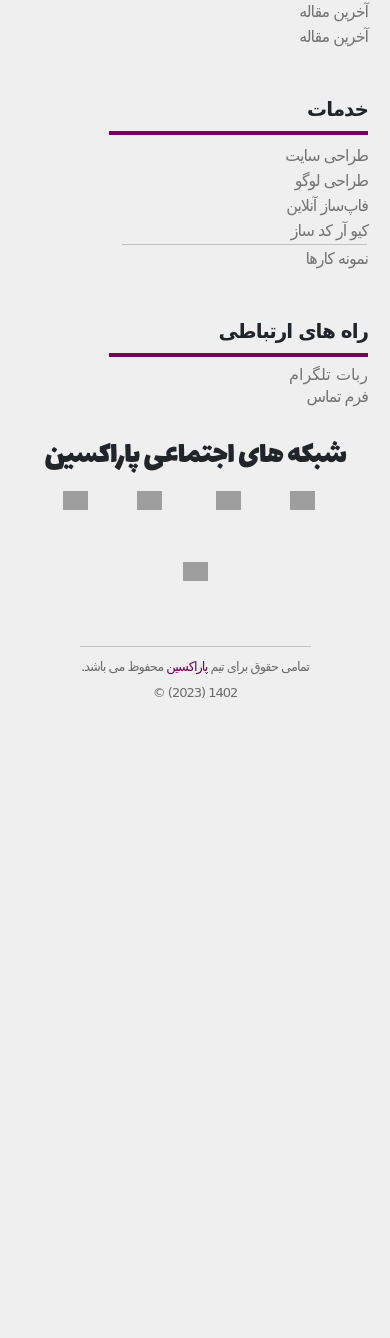
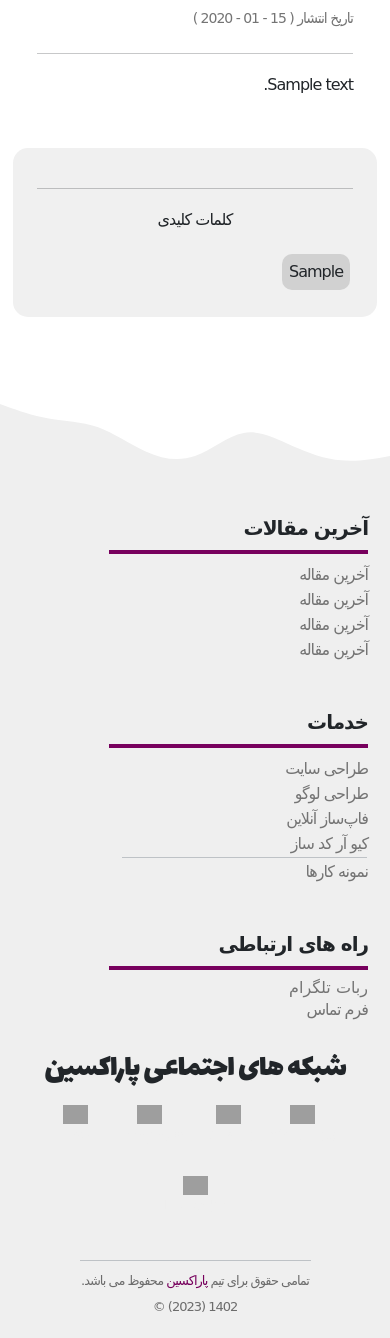
Before and after one commit to paraxin-company/paraxin, a Flask app: page /work-sample/detail/1 in a window 390 px wide. Shown: the part 379-1717 px from the top of the page. Before the commit the page ends 1077 px from the top, so only its background shows below. Run offline with Flask 3, Linux system fonts and the light colour scheme; tables that the repository leaves empty hold one stand-in row (values such as "Sample post"); some web fonts are replaced; grey boxes are pictures that could not be loaded.

Commit message:
base detail template done

```diff
--- a/code/paxi/routes.py
+++ b/code/paxi/routes.py
@@ -30,14 +30,20 @@ def weblog_detail(id):
 
 @app.route('/work-sample', methods=['GET', 'POST'])
 def work_sample():
-    sample = Sample.query.all()
-    category = Category.query.all()
-    return render_template('sample.html', sample=sample, category=category)
+    try:
+        sample = Sample.query.all()
+        category = Category.query.all()
+        return render_template('sample.html', sample=sample, category=category)
+    except:
+        abort(404)
 
 @app.route('/work-sample/detail/<int:id>')
 def work_sample_detail(id):
-    sample = Sample.query.get_or_404(id)
-    return render_template('detail.html', data=sample)
+    try:
+        sample = Sample.query.get_or_404(id)
+        return render_template('detail.html', data=sample)
+    except:
+        abort(404)
 
 @app.route('/web-design')
 def site_design():
--- a/code/paxi/static/css/detail.css
+++ b/code/paxi/static/css/detail.css
@@ -1 +1,20 @@
 @import url("base.css");
+.slider{
+    align-self: flex-start;
+    background-color: #f0f0f0;
+    border-radius: 15px;
+}
+.text-center{
+    text-align: center;
+}
+.date{
+    color: var(--link-color);
+    font-size: 14px !important;
+}
+.keyword{
+    background-color: #d1d1d1;
+    margin: 3px 3px;
+    padding: 3px 7px;
+    border-radius: 10px;
+    display: inline-block;
+}
--- a/code/paxi/templates/detail.html
+++ b/code/paxi/templates/detail.html
@@ -6,7 +6,27 @@
 {% block style %}{{url_for('static', filename='css/detail.css')}}{% endblock %}
 
 {% block content %}
-<p>detail page</p>
+<div class="row row py-5">
+    <div class="col-sm-12 col-lg-9 mt-2 p-4">
+        {% if data %}
+            <h3 class="text-center">{{data.title}}</h3>
+            <div class="img-container">
+                <img class="img-responsive" alt="{{data.title}}" src="{{url_for('static', filename=data.baner)}}">
+            </div>
+            <p class="date py-1">تاریخ انتشار ( {{data.date.strftime('%d - %m - %Y')}} )</p><hr>
+            <p calss="py-5">{{data.content}}</p>
+        {% endif %}
+    </div>
+    <div class="slider col-sm-12 col-lg-3 mt-2 p-4">
+        <hr>
+        {% if data %}
+            <p class="text-center">کلمات کلیدی</p>
+            {% for keyw in data.keyword.split(',') %}
+                <p class="keyword">{{keyw}}</p>
+            {% endfor %}
+        {% endif %}
+    </div>
+</div>
 {% endblock %}
 {% block wave %}
 <div class="pt-4">
```
